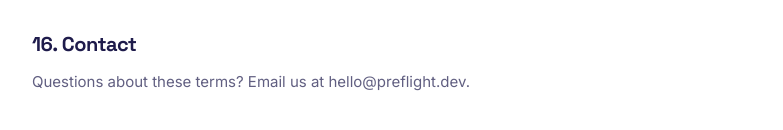
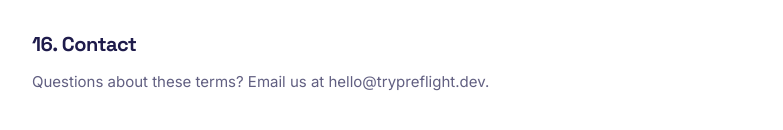
Before and after one commit to James-Software/Preflight, a Next.js app: page /terms in a window 1280 px wide. Shown: the part 2895-3025 px from the top of the page, without its empty margins (248-1031 px from the left). Built offline with nearby package versions, Linux system fonts and the light colour scheme.

Commit message:
Legal: contact email -> hello@trypreflight.dev

```diff
--- a/app/(marketing)/terms/page.tsx
+++ b/app/(marketing)/terms/page.tsx
@@ -100,7 +100,7 @@ const SECTIONS: { heading: string; body: string[] }[] = [
   {
     heading: "16. Contact",
     body: [
-      "Questions about these terms? Email us at hello@preflight.dev.",
+      "Questions about these terms? Email us at hello@trypreflight.dev.",
     ],
   },
 ];
```
